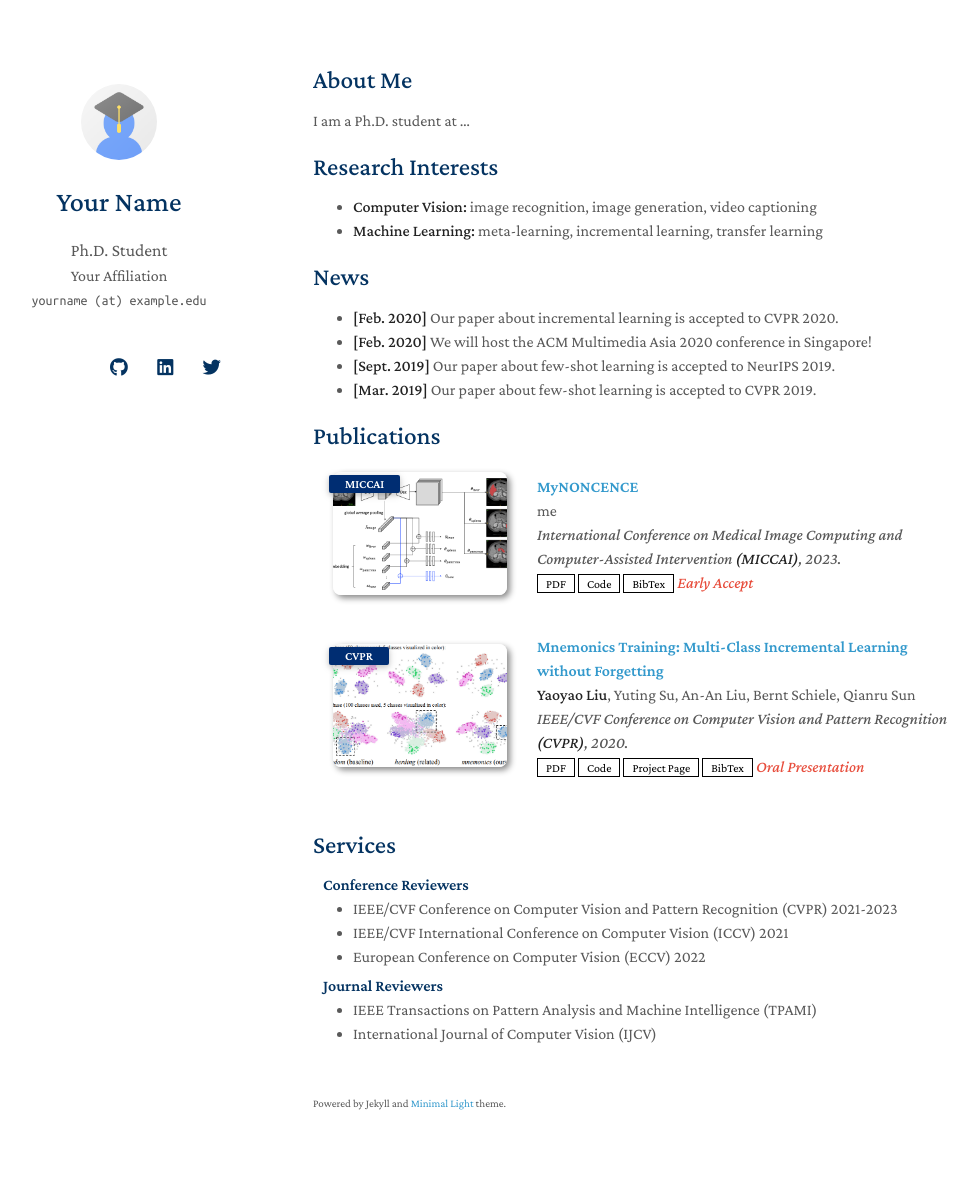
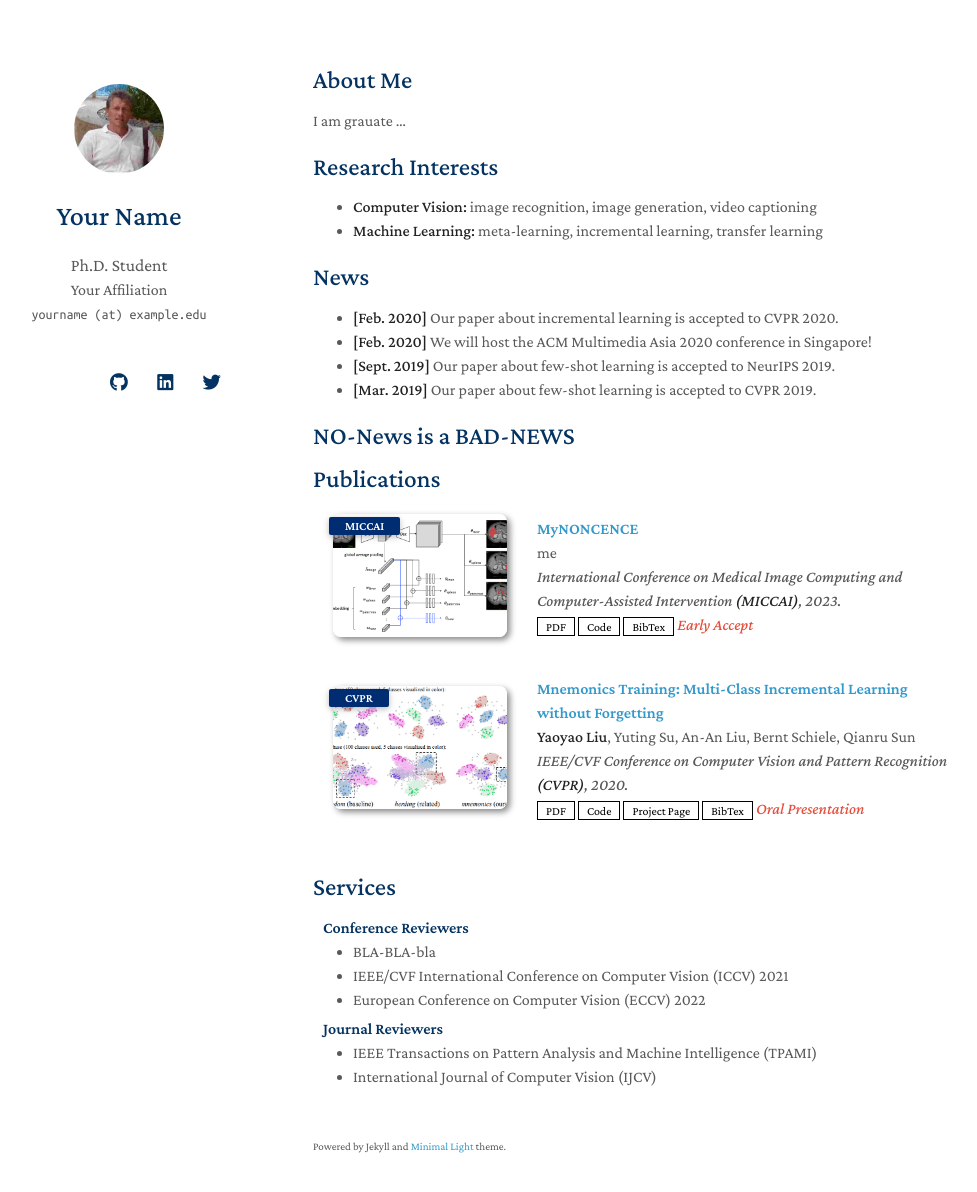
Before and after one commit to andreydetkov/Andrey-Detkov, a Jekyll site: the page built from index.md, in a window 1280 px wide and 1227 px high. Shown: the top 1192 px of the window, without its empty margins (157-1134 px from the left). Built offline with Jekyll 4.4.1, drawn with Linux system fonts in a browser that asks for light colours; nearby versions of some CDN libraries; a style sheet for code colours, icons or effects is not loaded; our own code applies the rules of GitHub Pages for plain Markdown files.

Commit message:
firs-update

```diff
--- a/_includes/services.md
+++ b/_includes/services.md
@@ -3,7 +3,7 @@
 <h4 style="margin:0 10px 0;">Conference Reviewers</h4>
 
 <ul style="margin:0 0 5px;">
-  <li><a href="http://cvpr2023.thecvf.com/"><autocolor>IEEE/CVF Conference on Computer Vision and Pattern Recognition (CVPR) 2021-2023</autocolor></a></li>
+  <li><a href="http://cvpr2023.thecvf.com/"><autocolor>BLA-BLA-bla</autocolor></a></li>
   <li><a href="http://iccv2021.thecvf.com/"><autocolor>IEEE/CVF International Conference on Computer Vision (ICCV) 2021</autocolor></a></li>
   <li><a href="https://eccv2022.ecva.net/"><autocolor>European Conference on Computer Vision (ECCV) 2022</autocolor></a></li>
 </ul>
--- a/index.md
+++ b/index.md
@@ -4,7 +4,7 @@ layout: homepage
 
 ## About Me
 
-I am a Ph.D. student at ...
+I am grauate ...
 
 ## Research Interests
 
@@ -18,6 +18,8 @@ I am a Ph.D. student at ...
 - **[Sept. 2019]** Our paper about few-shot learning is accepted to NeurIPS 2019.
 - **[Mar. 2019]** Our paper about few-shot learning is accepted to CVPR 2019.
 
+## NO-News  is a BAD-NEWS
+
 {% include_relative _includes/publications.md %}
 
 {% include_relative _includes/services.md %}
```
Also changed, not shown: assets/img/avatar.png.
